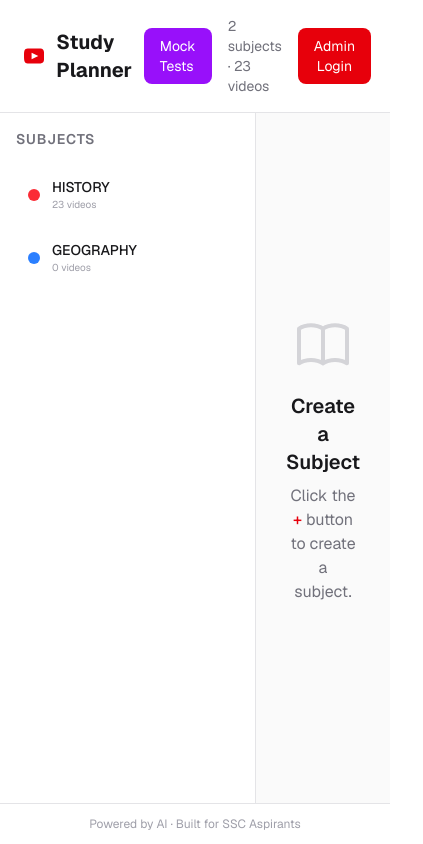
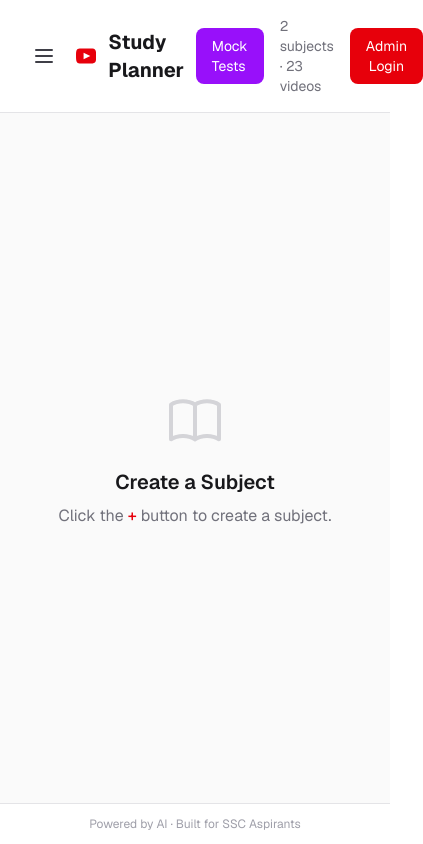
Before and after one commit to hemant-hk/ssc-study-planner, a Next.js app: page / in a window 390 px wide. Shown: the whole page, 423 px wide, since content can reach past the window. Built offline with nearby package versions, Linux system fonts and the light colour scheme.

Commit message:
feat: collapsible sidebar with hamburger menu
- Sidebar hidden by default
- 3-line hamburger menu in header to toggle sidebar
- Click subject to select and auto-close sidebar
- Mobile-friendly with overlay backdrop
- Close button (X) on mobile sidebar

```diff
--- a/src/app/page.tsx
+++ b/src/app/page.tsx
@@ -90,6 +90,7 @@ export default function Home() {
   const [quizFilter, setQuizFilter] = useState<"all" | "easy" | "medium" | "hard">("all");
   const [isAdmin, setIsAdmin] = useState(false);
   const [showLogin, setShowLogin] = useState(false);
+  const [showSidebar, setShowSidebar] = useState(false);
   const [loginPassword, setLoginPassword] = useState("");
   const [loginError, setLoginError] = useState("");
 
@@ -343,6 +344,11 @@ export default function Home() {
       <header className="w-full border-b border-zinc-200 dark:border-zinc-800 bg-white dark:bg-zinc-950">
         <div className="max-w-7xl mx-auto px-6 py-4 flex items-center justify-between">
           <div className="flex items-center gap-3">
+            <button onClick={() => setShowSidebar(!showSidebar)} className="p-2 rounded-lg hover:bg-zinc-100 dark:hover:bg-zinc-800 transition-colors">
+              <svg className="w-6 h-6 text-zinc-700 dark:text-zinc-300" fill="none" stroke="currentColor" viewBox="0 0 24 24">
+                <path strokeLinecap="round" strokeLinejoin="round" strokeWidth={2} d="M4 6h16M4 12h16M4 18h16" />
+              </svg>
+            </button>
             <svg className="w-8 h-8 text-red-600" fill="currentColor" viewBox="0 0 24 24">
               <path d="M19.615 3.184c-3.604-.246-11.631-.245-15.23 0C.488 3.45.029 5.804 0 12c.029 6.185.484 8.549 4.385 8.816 3.6.245 11.626.246 15.23 0C23.512 20.55 23.971 18.196 24 12c-.029-6.185-.484-8.549-4.385-8.816zM9 16V8l8 4-8 4z" />
             </svg>
@@ -370,15 +376,24 @@ export default function Home() {
       </header>
 
       <div className="flex-1 flex max-w-7xl mx-auto w-full overflow-hidden">
-        <aside className="w-64 border-r border-zinc-200 dark:border-zinc-800 bg-white dark:bg-zinc-950 overflow-y-auto flex-shrink-0">
+        {showSidebar && (
+          <>
+            <div className="fixed inset-0 bg-black/50 z-40 lg:hidden" onClick={() => setShowSidebar(false)} />
+            <aside className="fixed lg:static inset-y-0 left-0 z-50 w-64 border-r border-zinc-200 dark:border-zinc-800 bg-white dark:bg-zinc-950 overflow-y-auto flex-shrink-0">
               <div className="p-4">
                 <div className="flex items-center justify-between mb-4">
                   <h2 className="text-sm font-semibold text-zinc-500 dark:text-zinc-400 uppercase tracking-wider">Subjects</h2>
+                  <div className="flex gap-2">
                     {isAdmin && (
                       <button onClick={() => setShowNewSubject(true)} className="w-7 h-7 flex items-center justify-center rounded-lg bg-red-600 text-white hover:bg-red-700 transition-colors">
                         <svg className="w-4 h-4" fill="none" stroke="currentColor" viewBox="0 0 24 24"><path strokeLinecap="round" strokeLinejoin="round" strokeWidth={2} d="M12 4v16m8-8H4" /></svg>
                       </button>
                     )}
+                    <button onClick={() => setShowSidebar(false)} className="w-7 h-7 flex items-center justify-center rounded-lg hover:bg-zinc-100 dark:hover:bg-zinc-800 transition-colors lg:hidden">
+                      <svg className="w-4 h-4" fill="none" stroke="currentColor" viewBox="0 0 24 24"><path strokeLinecap="round" strokeLinejoin="round" strokeWidth={2} d="M6 18L18 6M6 6l12 12" /></svg>
+                    </button>
+                  </div>
+                </div>
               </div>
             {showNewSubject && (
               <div className="mb-4 p-3 rounded-lg border border-zinc-200 dark:border-zinc-700 bg-zinc-50 dark:bg-zinc-900">
@@ -391,7 +406,7 @@ export default function Home() {
             )}
             <div className="space-y-1">
               {subjects.map((subject) => (
-                <div key={subject.id} onClick={() => { setActiveSubjectId(subject.id); setActiveVideoId(null); setOpenSections({}); }}
+                <div key={subject.id} onClick={() => { setActiveSubjectId(subject.id); setActiveVideoId(null); setOpenSections({}); setShowSidebar(false); }}
                   className={`group relative flex items-center gap-3 p-3 rounded-lg cursor-pointer transition-colors ${activeSubjectId === subject.id ? "bg-zinc-100 dark:bg-zinc-800" : "hover:bg-zinc-50 dark:hover:bg-zinc-900"}`}>
                   <div className={`w-3 h-3 rounded-full ${subject.color} flex-shrink-0`} />
                   <div className="flex-1 min-w-0">
@@ -406,8 +421,9 @@ export default function Home() {
                 </div>
               ))}
             </div>
-          </div>
         </aside>
+        </>
+        )}
 
         <main className="flex-1 overflow-y-auto">
           {!activeSubject ? (
```
Lines whose indentation alone changed are shown as unchanged.
